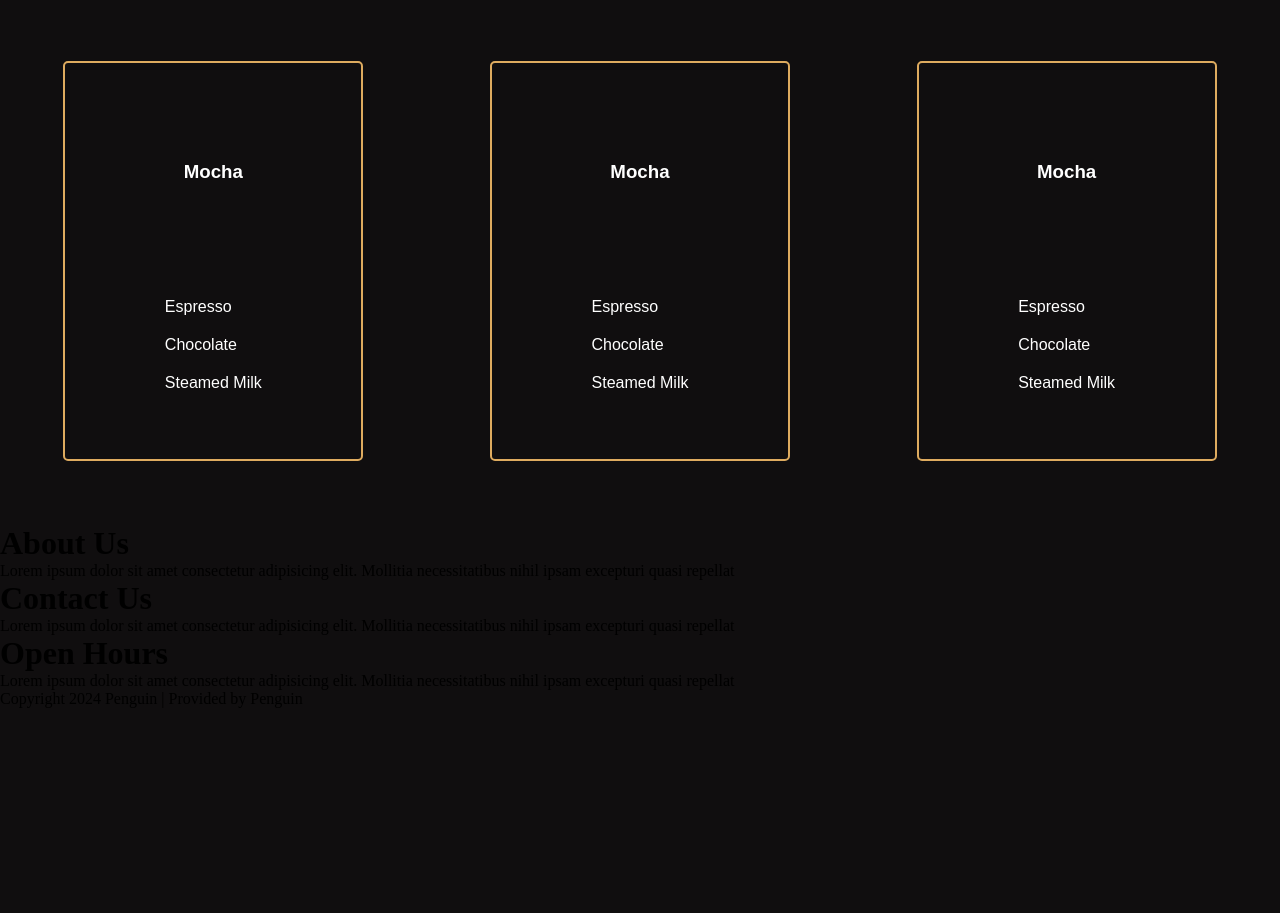
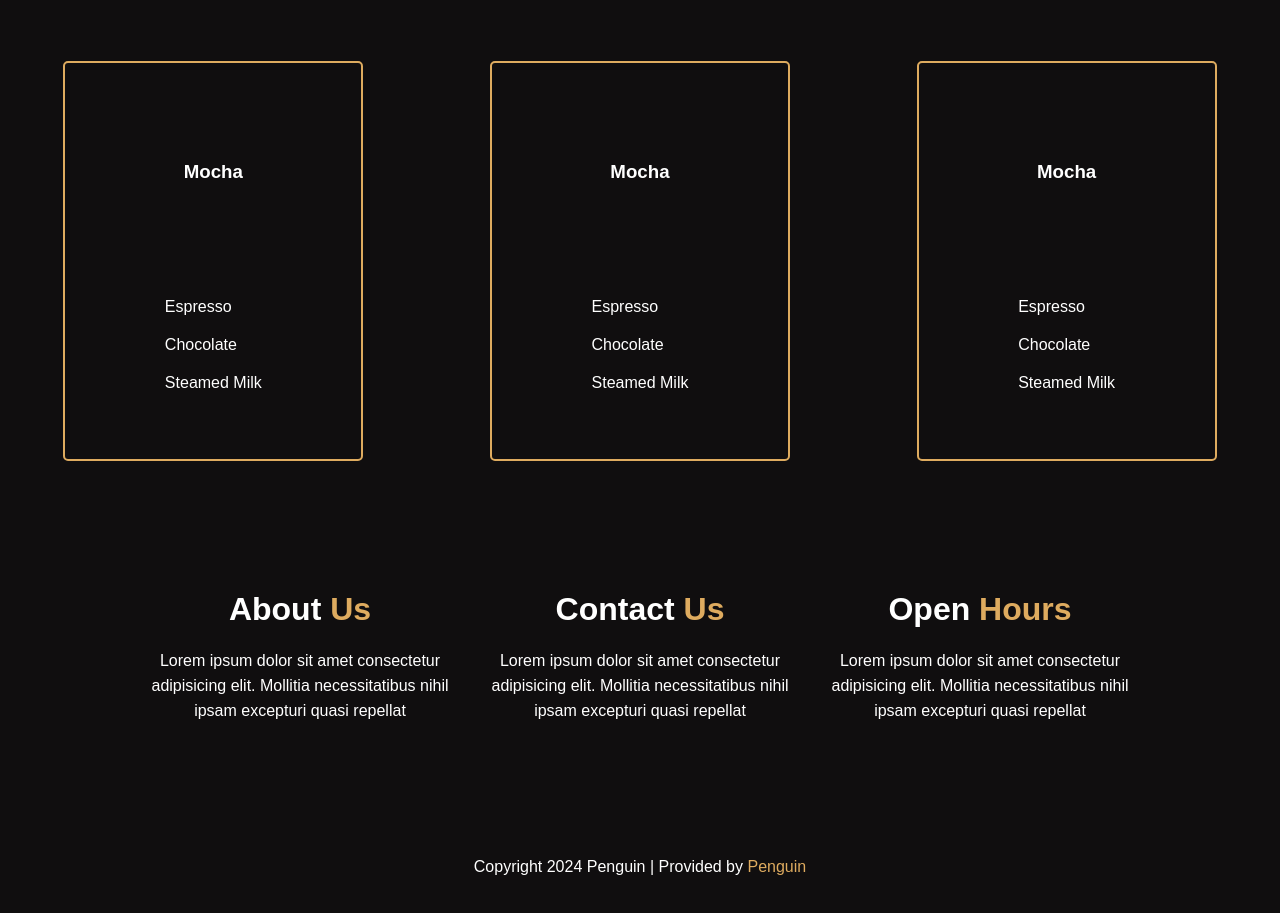
Before and after one commit to penguin248/coffee-page, a plain HTML site: page index.html in a window 1280 px wide. Shown: the part 2739-3652 px from the top of the page. Before the commit the page ends 3447 px from the top, so only its background shows below. Drawn offline with nearby package versions, Linux system fonts and the light colour scheme; a web font is replaced by a local one.

Commit message:
Add styles to the footer section

```diff
--- a/styles.css
+++ b/styles.css
@@ -244,3 +244,47 @@ li a:hover {
   font-family: sans-serif;
 }
 /* Products End */
+
+/* Footer Start */
+footer {
+  height: 50vh;
+  display: flex;
+  flex-wrap: wrap;
+  align-items: center;
+  justify-content: center;
+  color: #fff;
+  font-family: sans-serif;
+}
+
+footer .container {
+  margin: 20px;
+  max-width: 300px;
+  text-align: center;
+}
+
+footer .heading-info {
+  margin-bottom: 20px;
+}
+
+footer p {
+  line-height: 25px;
+}
+
+span {
+  color: var(--main-color);
+}
+
+hr {
+  margin-bottom: 20px;
+  border: var(--main-color);
+  width: 500px;
+  margin: 0 auto;
+}
+
+.para {
+  color: #fff;
+  font-family: sans-serif;
+  text-align: center;
+  margin-top: 20px;
+}
+/* Footer End */
```
